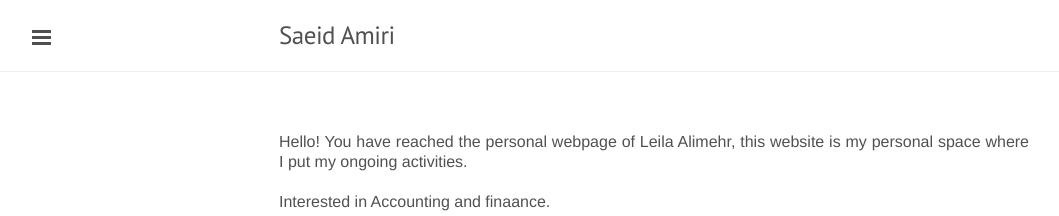
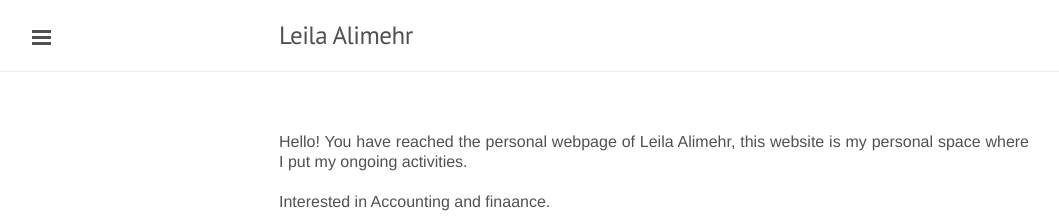
Before and after one commit to leilaalimehr/leilaalimehr.github.io, a Jekyll site: the page built from index.md, in a window 1280 px wide. Shown: the top 216 px of the page, without its empty margins (1-1060 px from the left). Built offline with Jekyll 4.4.1, drawn with Linux system fonts in a browser that asks for light colours; nearby versions of some CDN libraries; some web fonts are replaced; comment, search, counter and statistics services are not loaded; a style sheet for code colours, icons or effects is not loaded.

Commit message:
Update _config.yml

```diff
--- a/_config.yml
+++ b/_config.yml
@@ -6,13 +6,13 @@ markdown:         kramdown
 permalink:        pretty
 
 # Setup
-title:            Saeid Amiri
+title:            Leila Alimehr
 tagline:          ''
 description:      ''
-url:              http://saeidamiri1.github.io
+url:              http://leilaalimehr.github.io
 
 
-github_username:  saeidamiri1
+github_username:  leilaalimehr
 permalink: /:year/:month/:title.html
 excerpt_separator: <!--more-->
 
```
